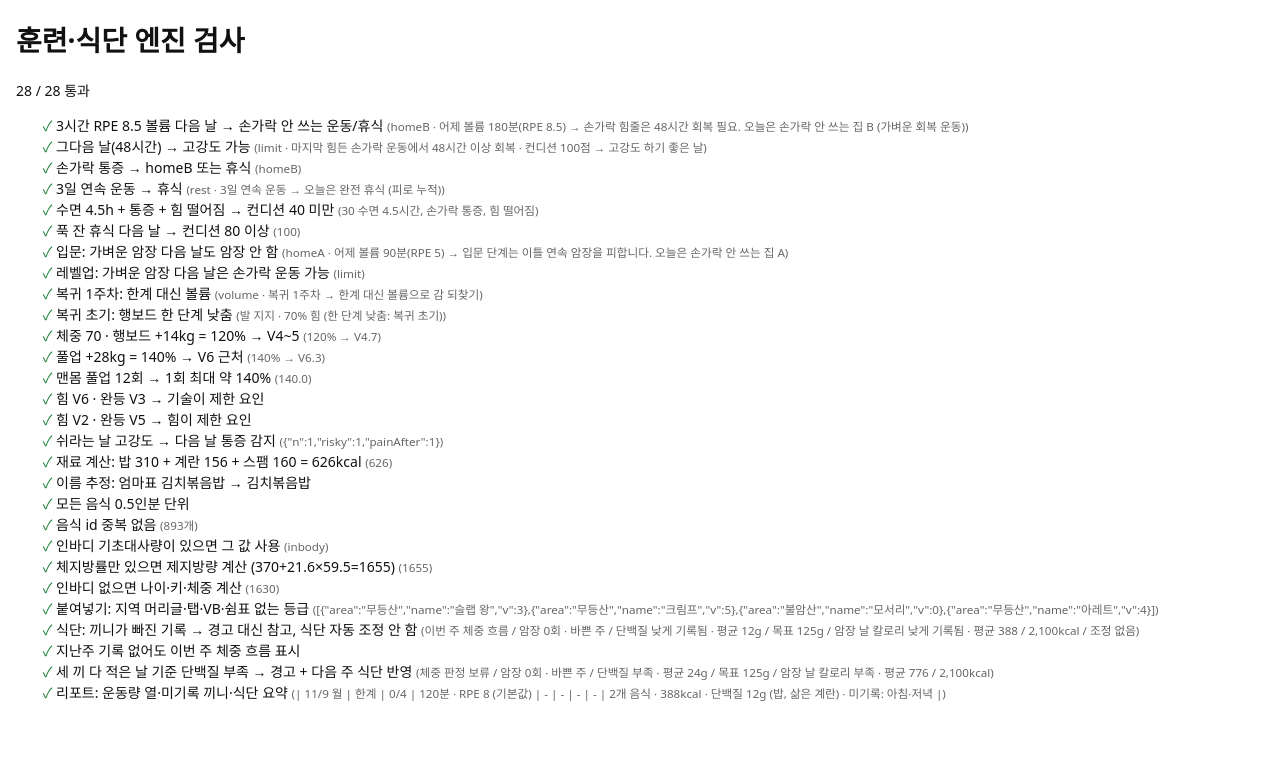
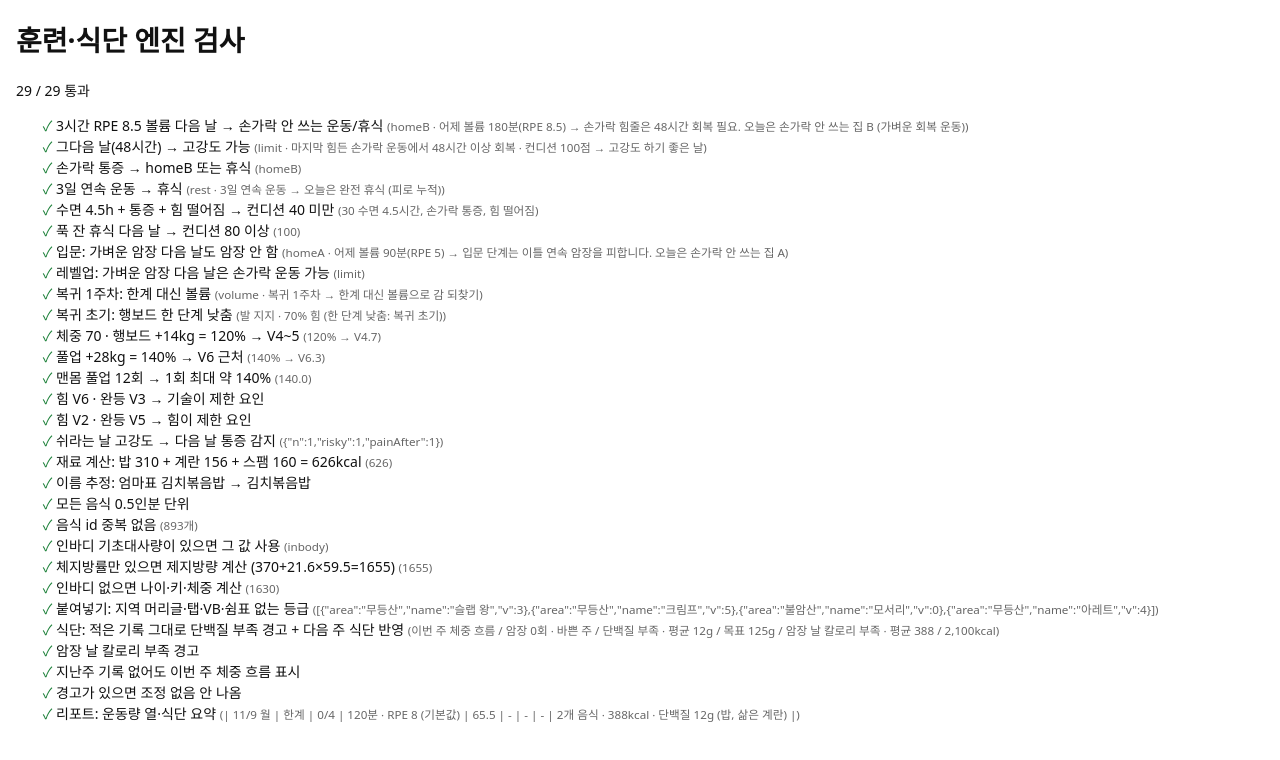
Before and after one commit to kaya1914-blip/boulder-tracker, a plain HTML site: page tests.html in a window 1280 px wide. Drawn offline with Linux system fonts and the light colour scheme.

Commit message:
Diet verdict: judge logged meals as-is
Drop the three-meal filter and softened notes; average every logged day.

Co-Authored-By: Claude Opus 5.5 <noreply@anthropic.com>

```diff
--- a/app.js
+++ b/app.js
@@ -347,11 +347,10 @@ function weekStats(mon) {
   weekDates(mon).forEach(d => { if (isHigh(sessOn(d)) && isHigh(sessOn(addDays(d, -1)))) consec++; });
   const brownVals = ds.map(([, x]) => x.brown).filter(isNum);
   const sleeps = ds.map(([, x]) => x.sleep).filter(isNum);
-  // 식단: 적은 날 / 아침·점심·저녁을 다 적은 날. 다 적은 날이 2일 이상이면 그날들로만 평균 (빠뜨린 끼니로 낮게 나오는 걸 막음)
-  const fed = ds.map(([d, x]) => ({ d, gym: isGymDay(d), full: ['b', 'l', 'd'].every(k => ((x.food || {})[k] || []).length), ...foodTotals(d) })).filter(f => f.n);
-  const full = fed.filter(f => f.full), base = full.length >= 2 ? full : fed;
-  const gymBase = base.filter(f => f.gym), restBase = base.filter(f => !f.gym);
-  const diet = { logged: fed.length, full: full.length, partial: base !== full, p: avg(base.map(f => f.p)), kGym: avg(gymBase.map(f => f.k)), kRest: avg(restBase.map(f => f.k)), nGym: gymBase.length, nRest: restBase.length };
+  // 식단: 적은 날의 기록 그대로 평균
+  const fed = ds.map(([d]) => ({ gym: isGymDay(d), ...foodTotals(d) })).filter(f => f.n);
+  const gymF = fed.filter(f => f.gym), restF = fed.filter(f => !f.gym);
+  const diet = { logged: fed.length, p: avg(fed.map(f => f.p)), kGym: avg(gymF.map(f => f.k)), kRest: avg(restF.map(f => f.k)), nGym: gymF.length };
   return {
     diet,
     mon, ds, weights, avg: avg(weights), sleepAvg: avg(sleeps),
@@ -436,17 +435,17 @@ function verdict(mon) {
   }
   { // 식단: 단백질·암장 날 칼로리
     const dt = s.diet, tg = targets(addDays(mon, 6));
-    const note = dt.partial ? ` 아침·점심·저녁을 다 적은 날이 ${dt.full}일뿐이라 실제보다 낮게 나왔을 수 있습니다. 세 끼를 다 적으면 더 정확해집니다.` : ` (세 끼를 다 적은 ${dt.full}일 기준)`;
-    if (dt.logged < 3 && dt.full < 2) {
-      if (ended || dt.logged) cards.push({ lv: 'info', icon: 'info', t: '식단 판정 보류', b: `식단을 적은 날이 ${dt.logged}일입니다. 3일 이상(또는 세 끼를 다 적은 날 2일 이상) 적으면 단백질·칼로리를 판정합니다.` });
+    const note = ` (식단 적은 ${dt.logged}일 기준)`;
+    if (dt.logged < 3) {
+      if (ended || dt.logged) cards.push({ lv: 'info', icon: 'info', t: '식단 판정 보류', b: `식단을 적은 날이 ${dt.logged}일입니다. 3일 이상 적으면 단백질·칼로리를 판정합니다.` });
     } else {
       const pp = dt.p / tg.protein;
       if (pp < 0.8) {
-        if (!dt.partial) flags.protein = Math.round(dt.p); // 끼니가 빠진 기록이면 다음 주 식단까지 바꾸진 않음
-        cards.push({ lv: dt.partial ? 'info' : 'warn', icon: 'alert', t: `단백질 ${dt.partial ? '낮게 기록됨' : '부족'} · 평균 ${Math.round(dt.p)}g / 목표 ${tg.protein}g`, b: `목표의 ${Math.round(pp * 100)}%입니다. 감량 중 단백질이 모자라면 근육과 손가락 힘이 같이 빠집니다. 다음 주는 끼니마다 단백질 반찬(계란·두부·닭가슴살·생선)을 하나씩 더하고, 운동 직후 단백질 음료를 챙기세요.${note}` });
+        flags.protein = Math.round(dt.p);
+        cards.push({ lv: 'warn', icon: 'alert', t: `단백질 부족 · 평균 ${Math.round(dt.p)}g / 목표 ${tg.protein}g`, b: `목표의 ${Math.round(pp * 100)}%입니다. 감량 중 단백질이 모자라면 근육과 손가락 힘이 같이 빠집니다. 다음 주는 끼니마다 단백질 반찬(계란·두부·닭가슴살·생선)을 하나씩 더하고, 운동 직후 단백질 음료를 챙기세요.${note}` });
       }
       const kp = dt.nGym ? dt.kGym / tg.gym : null;
-      if (isNum(kp) && kp < 0.85) cards.push({ lv: dt.partial ? 'info' : 'warn', icon: 'bolt', t: `암장 날 칼로리 ${dt.partial ? '낮게 기록됨' : '부족'} · 평균 ${Math.round(dt.kGym).toLocaleString()} / ${tg.gym.toLocaleString()}kcal`, b: `목표의 ${Math.round(kp * 100)}%입니다. 운동하는 날 너무 적게 먹으면 회복이 늦고 다음 세션 힘이 떨어집니다. 운동 전후 간식(바나나·단백질 음료)부터 챙기세요.${note}` });
+      if (isNum(kp) && kp < 0.85) cards.push({ lv: 'warn', icon: 'bolt', t: `암장 날 칼로리 부족 · 평균 ${Math.round(dt.kGym).toLocaleString()} / ${tg.gym.toLocaleString()}kcal`, b: `목표의 ${Math.round(kp * 100)}%입니다. 운동하는 날 너무 적게 먹으면 회복이 늦고 다음 세션 힘이 떨어집니다. 운동 전후 간식(바나나·단백질 음료)부터 챙기세요.${note}` });
       if (pp >= 0.8 && !(isNum(kp) && kp < 0.85)) cards.push({ lv: 'ok', icon: 'check', t: '식단 순조', b: `단백질 평균 ${Math.round(dt.p)}g / 목표 ${tg.protein}g${isNum(kp) ? ` · 암장 날 ${Math.round(dt.kGym).toLocaleString()}kcal` : ''}.${note}` });
     }
   }
@@ -964,7 +963,7 @@ function buildReport(mon) {
     const body = [x.finger ? '손가락 통증' : '', x.elbow ? '팔꿈치 통증' : '', x.weak ? '힘 떨어짐' : ''].filter(Boolean).join(', ') || '-';
     const climb = [isNum(x.brown) ? `볼륨 완등 ${x.brown}` : '', x.white ? `한계 문제 도달: ${x.white}` : '', x.hang ? `행보드 ${x.hang}` : '', x.pull ? `풀업 ${x.pull}` : '', ...(x.hangLog || []).map(l => `타이머 ${l.title} ${l.setsDone}/${l.sets}세트 ${l.work}초 ${l.board ? l.board + ' ' : ''}${l.grip || ''}${l.load ? ' ' + l.load : ''}`)].filter(Boolean).join(' · ') || '-';
     let meal = '-';
-    { const t = foodTotals(d), miss = ['b', 'l', 'd'].filter(k => !((x.food || {})[k] || []).length).map(k => ({ b: '아침', l: '점심', d: '저녁' })[k]); if (t.n) meal = `${t.n}개 음식 · ${Math.round(t.k)}kcal · 단백질 ${Math.round(t.p)}g${t.names ? ' (' + t.names + ')' : ''}${miss.length ? ' · 미기록: ' + miss.join('·') : ''}`; }
+    { const t = foodTotals(d); if (t.n) meal = `${t.n}개 음식 · ${Math.round(t.k)}kcal · 단백질 ${Math.round(t.p)}g${t.names ? ' (' + t.names + ')' : ''}`; }
     const ld = loadOf(d), work = ld ? `${ld.min}분 · RPE ${ld.rpe}${ld.logged ? '' : ' (기본값)'}` : '-';
     L.push(`| ${md(d)} ${DOW[dow(d)]} | ${ss ? ss.short : '-'}${ss && ss.gym && x.time === 'day' ? '(낮)' : ''} | ${stp} | ${work} | ${isNum(x.weight) ? x.weight : '-'} | ${isNum(x.sleep) ? x.sleep : '-'} | ${body} | ${climb.replace(/\|/g, '/')} | ${meal} |`);
     if (x.note) L.push(`|  | 메모: ${String(x.note).replace(/\|/g, '/').replace(/\n/g, ' ')} |  |  |  |  |  |  |  |`);
@@ -976,7 +975,7 @@ function buildReport(mon) {
   L.push(`- 수면 평균 ${isNum(s.sleepAvg) ? s.sleepAvg.toFixed(1) + '시간' : '-'}, 6시간 미만 ${s.short}일`);
   L.push(`- 볼륨 완등 최고 ${s.brownMax ?? '-'}개`);
   { const ls = weekDates(mon).map(loadOf).filter(Boolean); L.push(`- 운동량(시간×RPE) 합계 ${ls.reduce((a, l) => a + l.au, 0).toLocaleString()} · 시간·RPE 직접 기록 ${ls.filter(l => l.logged).length}/${ls.length}일`); }
-  { const dt = s.diet, tg = targets(addDays(mon, 6)); L.push(`- 식단 기록 ${dt.logged}일 (세 끼 다 적은 날 ${dt.full}일) · 평균 단백질 ${isNum(dt.p) ? Math.round(dt.p) + 'g' : '-'} / ${tg.protein}g · 암장 날 평균 ${isNum(dt.kGym) ? Math.round(dt.kGym) + 'kcal' : '-'} / ${tg.gym} · 쉬는 날 평균 ${isNum(dt.kRest) ? Math.round(dt.kRest) + 'kcal' : '-'} / ${tg.rest}${dt.partial ? ' (일부 끼니 미기록 → 실제보다 낮을 수 있음)' : ''}`); }
+  { const dt = s.diet, tg = targets(addDays(mon, 6)); L.push(`- 식단 기록 ${dt.logged}일 · 평균 단백질 ${isNum(dt.p) ? Math.round(dt.p) + 'g' : '-'} / ${tg.protein}g · 암장 날 평균 ${isNum(dt.kGym) ? Math.round(dt.kGym) + 'kcal' : '-'} / ${tg.gym} · 쉬는 날 평균 ${isNum(dt.kRest) ? Math.round(dt.kRest) + 'kcal' : '-'} / ${tg.rest}`); }
   L.push('');
   L.push('## 앱 자동 판정');
   v.cards.forEach(c => L.push(`- [${c.lv === 'warn' ? '주의' : c.lv === 'ok' ? '정상' : '참고'}] ${c.t}: ${c.b}`));
--- a/sw.js
+++ b/sw.js
@@ -1,5 +1,5 @@
 // 오프라인용 서비스 워커: 온라인이면 최신 파일, 오프라인이면 저장해 둔 파일
-const CACHE = 'bt-v34';
+const CACHE = 'bt-v35';
 const FILES = ['./', './index.html', './style.css', './plan.js', './foods.js', './app.js', './engine.js', './pro.js', './food.js', './guide.js', './timer.js', './manifest.webmanifest', './icon.svg', './icon-192.png', './icon-512.png'];
 
 self.addEventListener('install', e => {
--- a/tests.html
+++ b/tests.html
@@ -94,19 +94,16 @@
   const pp = parseProblems('무등산\n슬랩 왕, V3\n크림프\tV5-6\n불암산, 모서리, VB\n아레트 V4\n이름만', '');
   check('붙여넣기: 지역 머리글·탭·VB·쉼표 없는 등급', pp.length === 4 && pp[0].area === '무등산' && pp[1].v === 5 && pp[2].area === '불암산' && pp[2].v === 0 && pp[3].name === '아레트' && pp[3].area === '무등산' && pp[3].v === 4, JSON.stringify(pp));
 
-  // 식단 판정: 점심만 적은 날 4일 → 단백질 부족 + "실제보다 낮을 수 있음"
+  // 식단 판정: 적은 그대로 평균
   const lunch = { l: [{ f: 'rice', q: 1 }, { f: 'egg', q: 1 }] };
   scene({ '2026-11-09': { weight: 65.5, session: 'limit', food: lunch }, '2026-11-11': { weight: 65.2, food: lunch }, '2026-11-13': { weight: 64.9, session: 'volume', food: lunch }, '2026-11-15': { food: lunch } }, { startWeight: 65.5, targetWeight: 63, goal: 'cut' });
   let vd = verdict('2026-11-09');
-  check('식단: 끼니가 빠진 기록 → 경고 대신 참고, 식단 자동 조정 안 함', !vd.flags.protein && vd.cards.some(c => c.lv === 'info' && /단백질 낮게 기록됨/.test(c.t) && /낮게 나왔을 수/.test(c.b)), vd.cards.map(c => c.t).join(' / '));
+  check('식단: 적은 기록 그대로 단백질 부족 경고 + 다음 주 식단 반영', vd.flags.protein && vd.cards.some(c => c.lv === 'warn' && /단백질 부족/.test(c.t)), vd.cards.map(c => c.t).join(' / '));
+  check('암장 날 칼로리 부족 경고', vd.cards.some(c => c.lv === 'warn' && /암장 날 칼로리 부족/.test(c.t)));
   check('지난주 기록 없어도 이번 주 체중 흐름 표시', vd.cards.some(c => c.t === '이번 주 체중 흐름'));
-  const full3 = { b: [{ f: 'egg', q: 1 }], l: lunch.l, d: [{ f: 'rice', q: 1 }] };
-  scene({ '2026-11-09': { session: 'limit', food: full3 }, '2026-11-11': { food: full3 }, '2026-11-13': { session: 'volume', food: full3 } }, { startWeight: 65.5, targetWeight: 63, goal: 'cut' });
-  vd = verdict('2026-11-09');
-  check('세 끼 다 적은 날 기준 단백질 부족 → 경고 + 다음 주 식단 반영', vd.flags.protein && vd.cards.some(c => c.lv === 'warn' && /단백질 부족/.test(c.t)) && !vd.cards.some(c => c.t === '조정 없음'), vd.cards.map(c => c.t).join(' / '));
-  scene({ '2026-11-09': { session: 'limit', food: lunch } }, { goal: 'cut' });
+  check('경고가 있으면 조정 없음 안 나옴', !vd.cards.some(c => c.t === '조정 없음'));
   const rp = buildReport('2026-11-09');
-  check('리포트: 운동량 열·미기록 끼니·식단 요약', /\| 운동량 \|/.test(rp) && /미기록: 아침·저녁/.test(rp) && /식단 기록 1일/.test(rp), rp.split('\n').find(l => l.startsWith('| 11/9')));
+  check('리포트: 운동량 열·식단 요약', /[|] 운동량 [|]/.test(rp) && /식단 기록 4일 · 평균 단백질/.test(rp), rp.split('\n').find(l => l.startsWith('| 11/9')));
 
   const bad = res.filter(x => !x.ok).length;
   document.getElementById('sum').textContent = `${res.length - bad} / ${res.length} 통과`;
```
